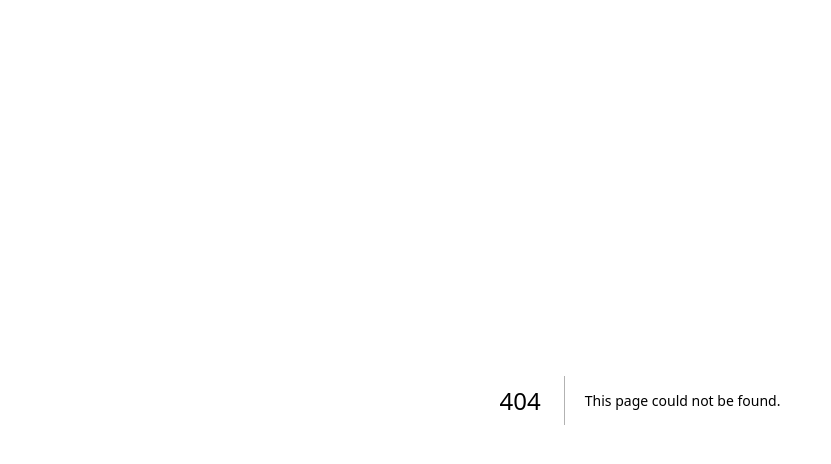
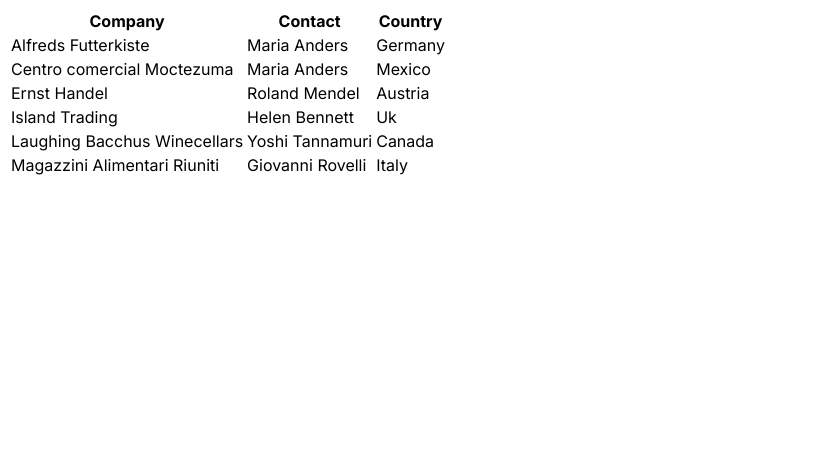
Before and after one commit to djfkaaaa/personal-project-climb, a Next.js app in the folder nextjs-14/: page /companies in a window 1280 px wide. Before the commit this address had no page. Shown: the top 464 px of the page, without its empty margins (0-831 px from the left). Built offline with nearby package versions, Linux system fonts and the light colour scheme.

Commit message:
article link

```diff
--- a/nextjs-14/package.json
+++ b/nextjs-14/package.json
@@ -21,8 +21,6 @@
     "@types/react-dom": "^18",
     "autoprefixer": "^10.0.1",
     "postcss": "^8",
-    "tailwindcss": "^3.3.0",
-    "eslint": "^8",
-    "eslint-config-next": "14.1.3"
+    "tailwindcss": "^3.3.0"
   }
 }
--- /dev/null
+++ b/nextjs-14/src/app/articles/new_article/page.tsx
@@ -0,0 +1,3 @@
+export default function articles(){
+
+}
--- /dev/null
+++ b/nextjs-14/src/app/companies/page.tsx
@@ -0,0 +1,52 @@
+// 샘플 코드
+
+
+interface ICompanies{
+    company : string,
+    contact : string,
+    country : string
+}
+
+const Company = (props:ICompanies) => {
+
+    return(
+        <tr>
+            <td>{props.company}</td>
+            <td>{props.contact}</td>
+            <td>{props.country}</td>
+        </tr>
+    );
+};
+// ^ 자바 엔티티에 해당
+
+export default function companies(){
+    // ^ 자바 자료구조에 해당, 순서함수 구조, 판에 해당
+        const contentlists = [
+            // ^ [] < json 타입이며 array라 부르자
+            {company: "Alfreds Futterkiste", contact: "Maria Anders", country : "Germany"},
+            {company: "Centro comercial Moctezuma", contact: "Maria Anders", country : "Mexico"},
+            {company: "Ernst Handel", contact: "Roland Mendel", country : "Austria"},
+            {company: "Island Trading", contact: "Helen Bennett", country : "Uk"},
+            {company: "Laughing Bacchus Winecellars", contact: "Yoshi Tannamuri", country : "Canada"},
+            {company: "Magazzini Alimentari Riuniti", contact: "Giovanni Rovelli", country : "Italy"}
+        ]
+        const articlelists = contentlists.map((v,i) =>
+        (<Company key={i} {...v}/>))
+
+        return(
+            <div>
+                <table>
+                <thead>
+                <tr>
+                <th>Company</th>
+                <th>Contact</th>
+                <th>Country</th>
+                </tr>
+                </thead>
+                <tbody>
+                    {articlelists}
+                </tbody>
+                </table>
+            </div>
+        );
+}
```
Also changed, not shown: nextjs-14/src/app/articles/page.tsx (added, +53 -0 lines), nextjs-14/src/app/join/page.tsx (+6 -6 lines), nextjs-14/src/app/login/page.tsx (+14 -0 lines).
